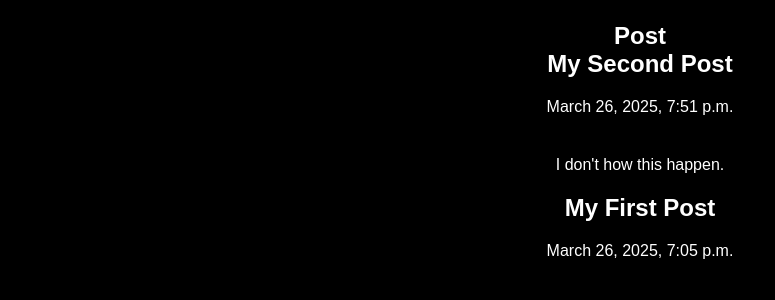
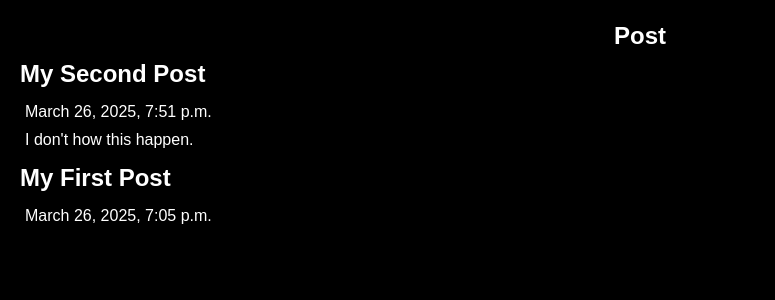
Before and after one commit to Alfred3002/Activity-1, a Django app: page /post/ in a window 1280 px wide. Shown: the part 58-358 px from the top of the page, without its empty margins (0-775 px from the left). Run offline with Django 5.2, Linux system fonts and the light colour scheme; data comes from the database, SQL or seed files in the repository; both versions use the stored data as it was after the commit.

Commit message:
modifying design and edit the url for post in layout

```diff
--- a/myProject/myProject/static/css/style.css
+++ b/myProject/myProject/static/css/style.css
@@ -46,6 +46,19 @@
     margin-top: 60px; /* Adjust this value if needed to avoid overlap with the fixed navbar */
 }
 
+.post h2 {
+    margin: 10px 0;
+    font-size: 1.5rem;
+    color: #fff;
+    text-align: left;
+}
+
+.post p {
+    padding: 5px;
+    text-align: left;
+    margin-top: 10px 0;
+}
+
 /* Paragraph styles */
 p {
     padding: 20px;
--- a/myProject/myProject/templates/layout.html
+++ b/myProject/myProject/templates/layout.html
@@ -23,7 +23,7 @@
     <nav>
         <a href="/"><i class="fas fa-home"></i> Home</a>
         <a href="/about"><i class="fas fa-info-circle"></i> About</a>
-        <a href="/post"><i class="fas fa-list"></i> Post</a>
+        <a href="{% url 'post_list' %}"><i class="fas fa-list"></i> Post</a>
     </nav>
     <main>
         {% block content %}
```
Also changed, not shown: myProject/db.sqlite3.
